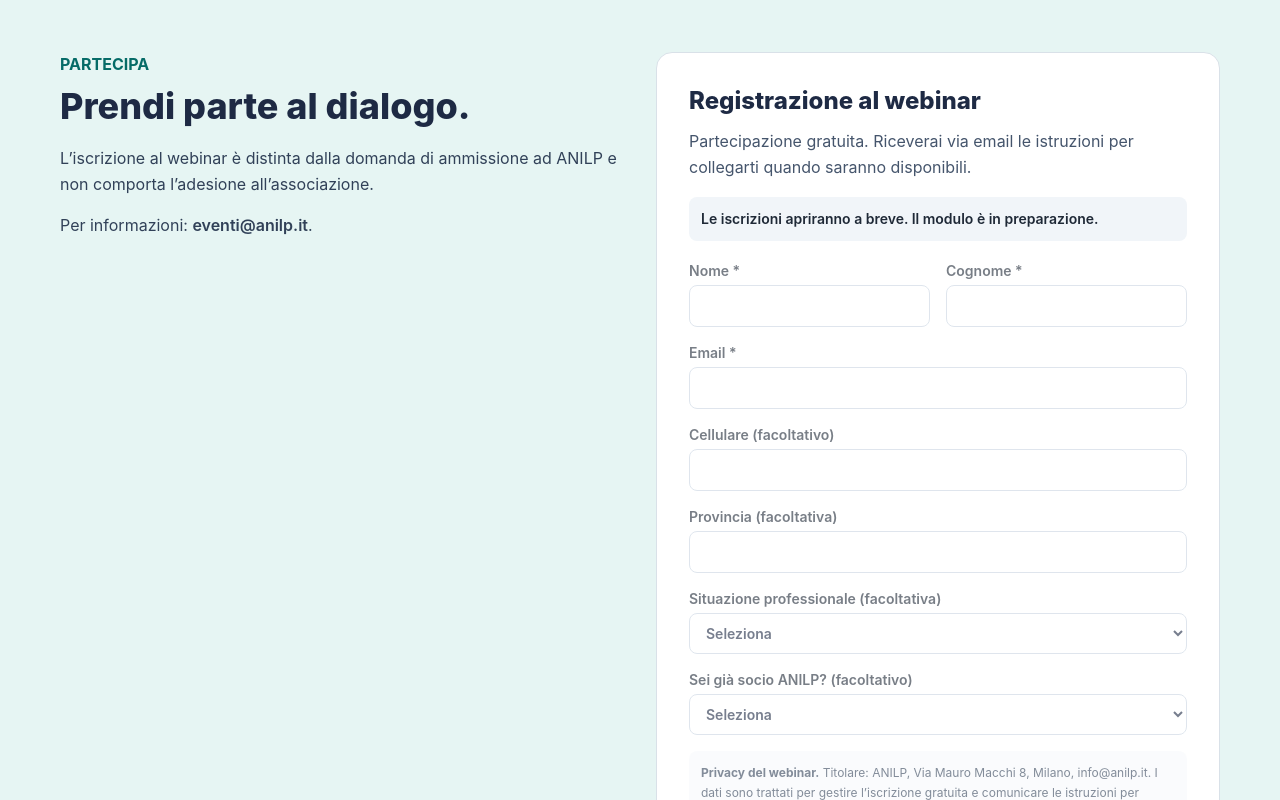
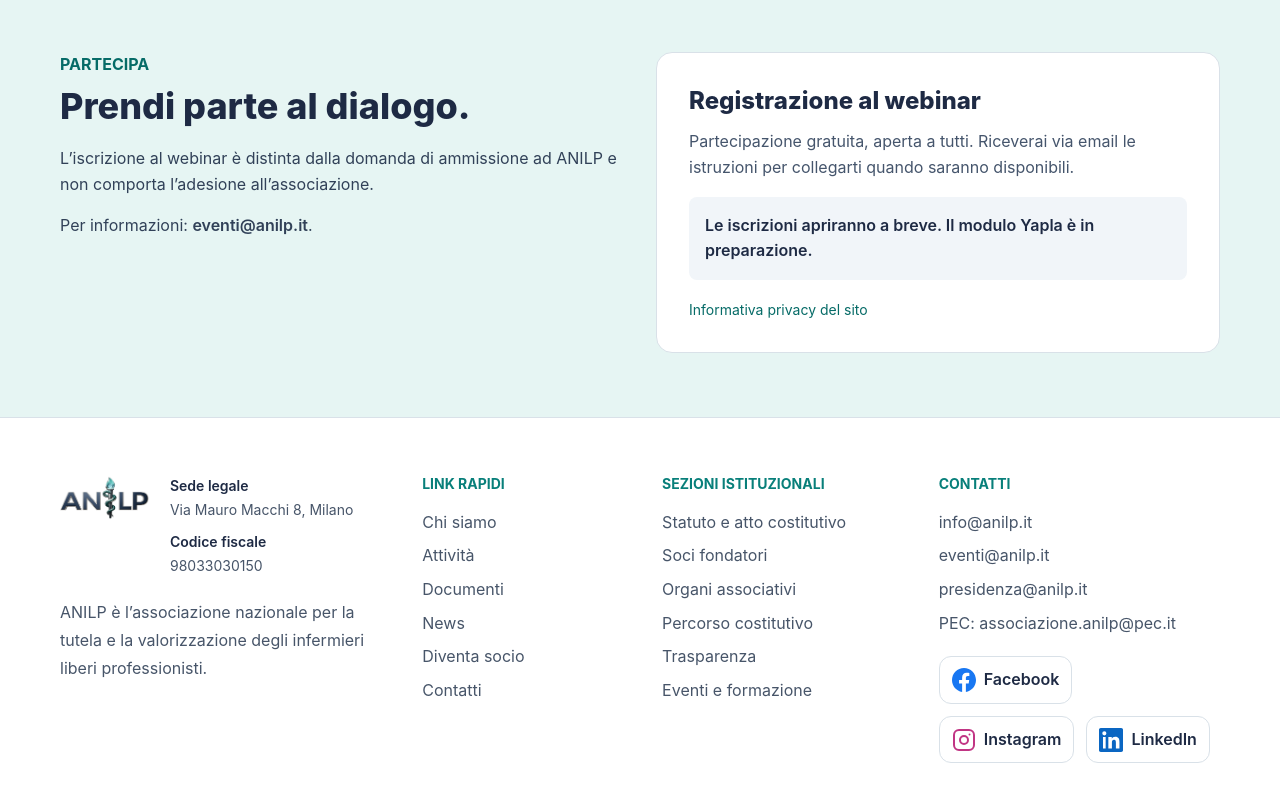
Before and after one commit to Mirkus-84/anilp-website, a React (Vite) app: page /webinar in a window 1280 px wide. Shown: the part 2200-3000 px from the top of the page. Built offline with nearby package versions, Linux system fonts and the light colour scheme; a web font is replaced by a local one.

Commit message:
Replace Netlify collection with opt-in Yapla event embed and direct registration link

```diff
--- a/src/pages/Webinar.tsx
+++ b/src/pages/Webinar.tsx
@@ -1,12 +1,13 @@
 import { useState } from 'react'
-import type { FormEvent } from 'react'
 import { Link } from 'react-router-dom'
 import { Seo } from '../components/Seo'
 import { founders } from '../data/site'
 
-// Keep disabled on production until Netlify Forms detection and a test submission are verified.
-const registrationOpen = false
-const formName = 'webinar-anilp-2026-12-03'
+// Use the exact public URL and iframe src supplied by Yapla in Pagina Web > Condivisione.
+const registration: { publicUrl: string; embedUrl: string } = {
+  publicUrl: '',
+  embedUrl: '',
+}
 const event = {
   date: 'Giovedì 3 dicembre 2026',
   time: '21:00 – 22:00 (ora italiana)',
@@ -22,30 +23,10 @@ const agenda = [
 ]
 
 export function Webinar() {
-  const [status, setStatus] = useState<'idle' | 'sending' | 'success' | 'error'>('idle')
+  const [embedLoaded, setEmbedLoaded] = useState(false)
   const closed = Date.now() >= Date.parse('2026-12-03T21:00:00+01:00')
-  const canRegister = registrationOpen && !closed
-
-  async function submitRegistration(e: FormEvent<HTMLFormElement>) {
-    e.preventDefault()
-    if (!canRegister || status === 'sending' || status === 'success') return
-    const data = new FormData(e.currentTarget)
-    const body = new URLSearchParams()
-    data.forEach((value, key) => { if (typeof value === 'string') body.append(key, value) })
-    setStatus('sending')
-    try {
-      const response = await fetch('/webinar-registration.html', {
-        method: 'POST',
-        headers: { 'Content-Type': 'application/x-www-form-urlencoded' },
-        body: body.toString(),
-      })
-      if (!response.ok) throw new Error('Registration failed')
-      setStatus('success')
-    } catch {
-      setStatus('error')
-    }
-  }
-  const inputStyle = 'mt-1 w-full rounded-lg border border-slate-300 bg-white px-3 py-2.5 text-[#1e2a44]'
+  const canRegister = !closed && registration.publicUrl.startsWith('https://')
+  const canEmbed = canRegister && registration.embedUrl.startsWith('https://')
   return (
     <>
       <Seo title="ANILP – Il futuro della libera professione infermieristica | Webinar" description="Webinar gratuito ANILP, giovedì 3 dicembre 2026 dalle 21:00 alle 22:00. Incontra gli organi associativi e scopri il progetto nazionale." />
@@ -99,32 +80,21 @@ export function Webinar() {
           <div><p className="font-bold text-[#066b67]">PARTECIPA</p><h2 className="mt-2 text-3xl font-black text-[#1e2a44] sm:text-4xl">Prendi parte al dialogo.</h2><p className="mt-5 text-slate-700">L’iscrizione al webinar è distinta dalla domanda di ammissione ad ANILP e non comporta l’adesione all’associazione.</p><p className="mt-4 text-slate-700">Per informazioni: <a className="font-semibold underline" href="mailto:eventi@anilp.it">eventi@anilp.it</a>.</p></div>
           <div className="rounded-2xl border border-[#d9e1e8] bg-white p-6 sm:p-8">
             <h3 className="text-2xl font-black text-[#1e2a44]">Registrazione al webinar</h3>
-            {status === 'success' ? <div role="status" className="mt-5 rounded-lg border border-teal-200 bg-teal-50 p-4"><h4 className="font-bold text-[#066b67]">Richiesta inviata</h4><p className="mt-2">Grazie! Le istruzioni per partecipare saranno comunicate all’indirizzo email indicato. Controlla anche la cartella spam.</p></div> : <>
-              <p className="mt-3 text-slate-600">Partecipazione gratuita. Riceverai via email le istruzioni per collegarti quando saranno disponibili.</p>
-              {!canRegister && <p role="status" className="mt-4 rounded-lg bg-slate-100 p-3 text-sm font-semibold">{closed ? 'Le iscrizioni sono concluse.' : 'Le iscrizioni apriranno a breve. Il modulo è in preparazione.'}</p>}
-              <form className="mt-5" method="POST" name={formName} onSubmit={submitRegistration}>
-                <input type="hidden" name="form-name" value={formName} />
-                <div hidden><label>Lascia vuoto<input name="bot-field" tabIndex={-1} autoComplete="off" /></label></div>
-                <fieldset disabled={!canRegister || status === 'sending'} className="grid gap-4 disabled:opacity-60">
-                  <div className="grid gap-4 sm:grid-cols-2">
-                    <label className="text-sm font-semibold">Nome *<input name="nome" required autoComplete="given-name" maxLength={100} className={inputStyle} /></label>
-                    <label className="text-sm font-semibold">Cognome *<input name="cognome" required autoComplete="family-name" maxLength={100} className={inputStyle} /></label>
-                  </div>
-                  <label className="text-sm font-semibold">Email *<input name="email" type="email" required autoComplete="email" maxLength={254} className={inputStyle} /></label>
-                  <label className="text-sm font-semibold">Cellulare (facoltativo)<input name="cellulare" type="tel" autoComplete="tel" maxLength={32} className={inputStyle} /></label>
-                  <label className="text-sm font-semibold">Provincia (facoltativa)<input name="provincia" autoComplete="address-level2" maxLength={100} className={inputStyle} /></label>
-                  <label className="text-sm font-semibold">Situazione professionale (facoltativa)<select name="professione" className={inputStyle} defaultValue=""><option value="">Seleziona</option><option>Infermiere libero professionista</option><option>Infermiere dipendente</option><option>Infermiere con attività mista</option><option>Studente</option><option>Altro</option></select></label>
-                  <label className="text-sm font-semibold">Sei già socio ANILP? (facoltativo)<select name="socio" className={inputStyle} defaultValue=""><option value="">Seleziona</option><option>Sì</option><option>No</option></select></label>
-                  <div className="rounded-lg bg-slate-50 p-3 text-xs leading-5 text-slate-700"><strong>Privacy del webinar.</strong> Titolare: ANILP, Via Mauro Macchi 8, Milano, info@anilp.it. I dati sono trattati per gestire l’iscrizione gratuita e comunicare le istruzioni per l’evento (art. 6.1.b GDPR); i campi facoltativi servono a comprendere il pubblico e, per il telefono, a gestire eventuali comunicazioni organizzative (art. 6.1.f). I dati sono accessibili agli incaricati ANILP e ai fornitori necessari, incluso Netlify, con possibili trasferimenti extra SEE secondo le garanzie descritte nella privacy policy. Conservazione proposta: 90 giorni dalla conclusione, salvo obblighi di legge o necessità di tutela dei diritti. Puoi esercitare i diritti GDPR e presentare reclamo al Garante. Nessuna iscrizione automatica a newsletter o ad ANILP.</div>
-                  <label className="flex items-start gap-2 text-sm"><input type="checkbox" name="privacy" value="presa-visione" required className="mt-1" /><span>Ho preso visione dell’informativa privacy relativa al webinar. *</span></label>
-                  <button type="submit" className="rounded-lg bg-[#087f7a] px-5 py-3.5 font-bold text-white hover:bg-[#066b67] disabled:cursor-not-allowed">{status === 'sending' ? 'Invio in corso…' : 'Conferma la partecipazione'}</button>
-                </fieldset>
-                {status === 'error' && <p role="alert" className="mt-4 text-sm font-semibold text-red-700">Invio non riuscito. Riprova oppure contatta eventi@anilp.it.</p>}
-              </form>
-            </>}
+            <p className="mt-3 text-slate-600">Partecipazione gratuita, aperta a tutti. Riceverai via email le istruzioni per collegarti quando saranno disponibili.</p>
+            {canRegister ? <>
+              <p className="mt-4 text-sm text-slate-600">Le iscrizioni sono gestite esclusivamente da Yapla. Prima dell’invio consulta l’informativa relativa all’evento sul portale. Il modulo esterno viene caricato soltanto su tua richiesta.</p>
+              <div className="mt-5 flex flex-wrap gap-3">
+                {canEmbed && !embedLoaded && <button type="button" onClick={() => setEmbedLoaded(true)} className="rounded-lg bg-[#087f7a] px-5 py-3 font-bold text-white hover:bg-[#066b67]">Carica il modulo Yapla</button>}
+                <a href={registration.publicUrl} target="_blank" rel="noopener noreferrer" className="rounded-lg border border-[#087f7a] px-5 py-3 font-bold text-[#066b67]">{canEmbed ? 'Apri il modulo in una nuova scheda' : 'Iscriviti gratuitamente su Yapla'}</a>
+              </div>
+            </> : <p role="status" className="mt-4 rounded-lg bg-slate-100 p-4 font-semibold text-[#1e2a44]">{closed ? 'Le iscrizioni sono concluse.' : 'Le iscrizioni apriranno a breve. Il modulo Yapla è in preparazione.'}</p>}
             <Link to="/privacy-policy" className="mt-5 block text-sm text-[#066b67] underline">Informativa privacy del sito</Link>
           </div>
         </div>
+        {canEmbed && embedLoaded && <div className="container-page mt-8">
+          <div className="flex justify-end pb-3"><button type="button" onClick={() => setEmbedLoaded(false)} className="font-semibold text-[#066b67] underline">Chiudi il modulo</button></div>
+          <iframe src={registration.embedUrl} title="Modulo Yapla di registrazione al webinar ANILP" className="h-[1100px] w-full rounded-xl border border-[#d9e1e8] bg-white" referrerPolicy="strict-origin-when-cross-origin" />
+        </div>}
       </section>
     </>
   )
```
